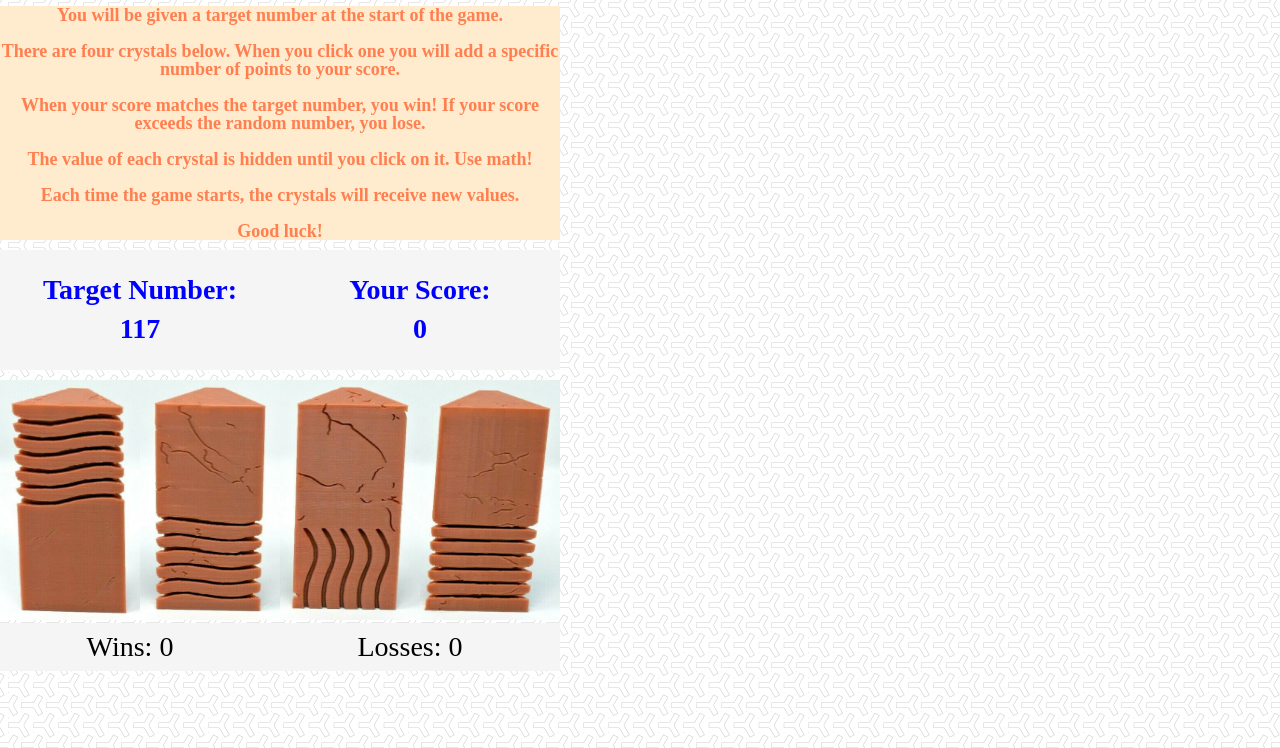
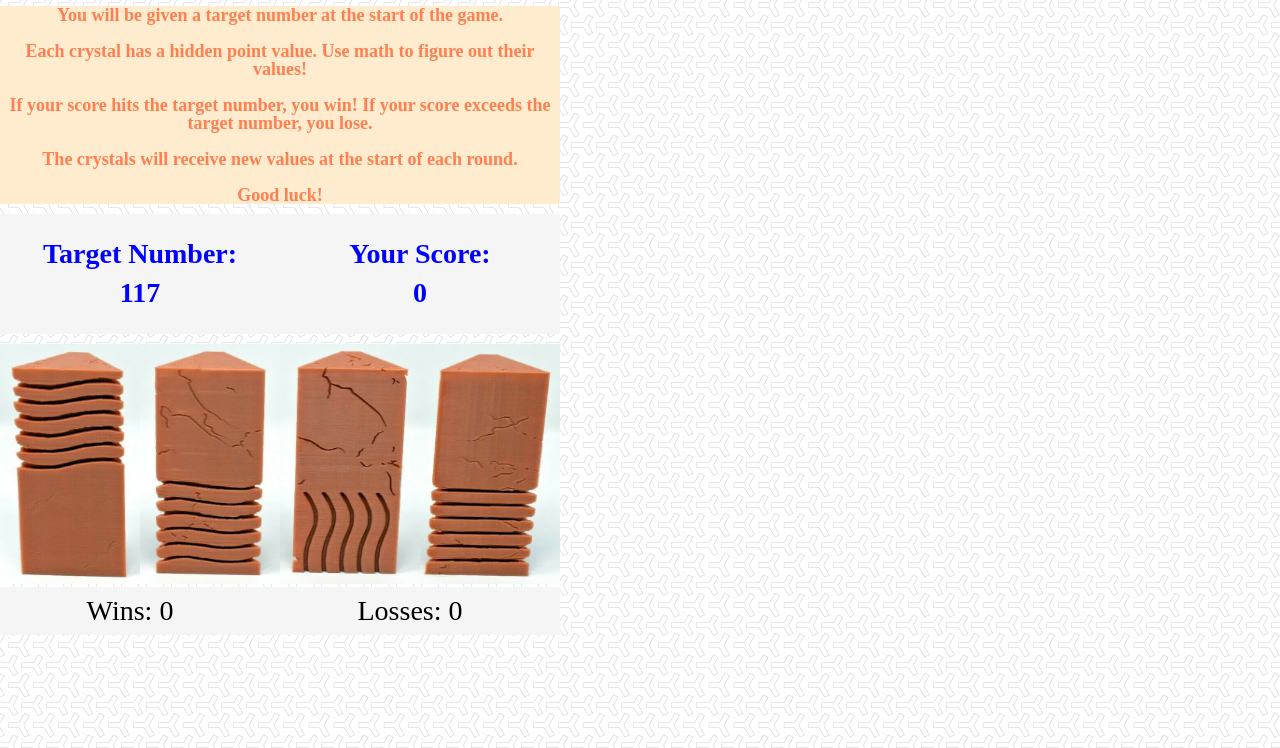
Before and after one commit to slimzim/unit-4-game, a plain HTML site: page index.html in a window 1280 px wide. Shown: the part 52-800 px from the top of the page. Drawn offline with nearby package versions, Linux system fonts and the light colour scheme.

Commit message:
cleaned up HTML and made instructions more concise

```diff
--- a/assets/javascript/game.js
+++ b/assets/javascript/game.js
@@ -17,7 +17,7 @@ function newRound() {
     $("#losses").text(losses)
     $("#crystals").empty()
 
-    for (i=0; i <= 3; i++){
+    for (var i=0; i <= 3; i++){
         var crystalValue = Math.floor(Math.random() * 12) + 1
         var imageCrystal = $("<img>")
         imageCrystal.addClass("crystal-image")
--- a/index.html
+++ b/index.html
@@ -19,49 +19,26 @@
     <div id="instructions">
         <p>You will be given a target number at the start of the game.</p>
         <br>
-        <p>There are four crystals below.  When you click one you will add a specific number of points to your score.</p>
+        <p>Each crystal has a hidden point value.  Use math to figure out their values!</p>
         <br>
-        <p>When your score matches the target number, you win!  If your score exceeds the random number, you lose.</p>
+        <p>If your score hits the target number, you win!  If your score exceeds the target number, you lose.</p>
         <br>
-        <p>The value of each crystal is hidden until you click on it.  Use math!</p>
-        <br>
-        <p>Each time the game starts, the crystals will receive new values.</p>
+        <p>The crystals will receive new values at the start of each round.</p>
         <br>
         <p>Good luck!</p>
-
     </div>
 
 
-        <div id="targetNumberContainer">Target Number: <br><span id="targetNumber"></span></div>
-        <div id="scoreContainer">Your Score: <br><span id="score"></span></div>
-        </div>
-
-
-
-
-
+    <div id="targetNumberContainer">Target Number: <br><span id="targetNumber"></span></div>
+    <div id="scoreContainer">Your Score: <br><span id="score"></span></div>
     <div id="crystals"></div>
-
-
-
     <div id="wins-losses-container">
         <div id="wins-container"><p>Wins: <span id="wins"></span></p></div>
         <div id="losses-container"><p>Losses: <span id="losses"></span></p></div>
     </div>
 
-
-
-
-
-
-
-
-
-
-
-
-
     <script type="text/javascript" src="https://cdnjs.cloudflare.com/ajax/libs/jquery/3.2.1/jquery.min.js"></script>
     <script type="text/javascript" src="assets/javascript/game.js"></script>
+
 </body>
 </html>
```
Also changed, not shown: assets/css/style.css (line endings or trailing spaces).
